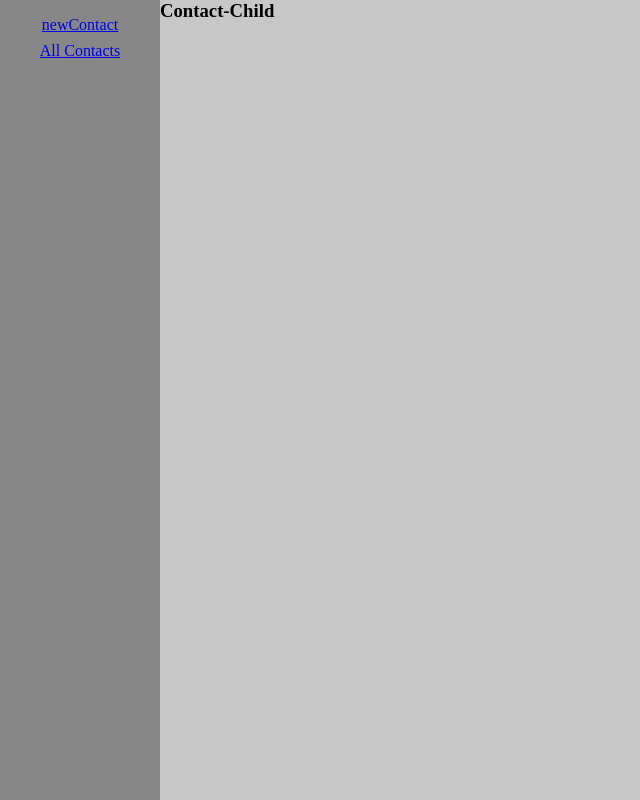
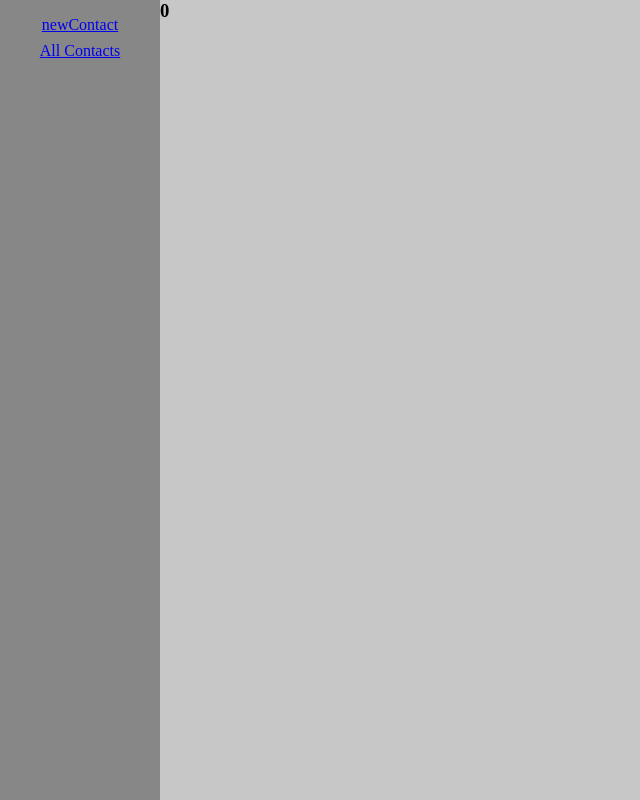
Before and after one commit to vitalischumarov/ContactManager, a React (Vite) app: page /Contacts in a window 1280 px wide. Shown: the whole page, without its empty margins (0-640 px from the left). Built offline with nearby package versions, Linux system fonts and the light colour scheme.

Commit message:
adding new contact works

```diff
--- a/src/App.tsx
+++ b/src/App.tsx
@@ -1,12 +1,52 @@
 import { Outlet } from "react-router-dom";
+import { useReducer, createContext, Dispatch } from "react";
 import "./App.scss";
 import Menue from "./components/Menue";
+import { iPerson } from "./Model/Contact";
+
+type contextType = {
+  contacts: PersonState;
+  dispatch: Dispatch<Action>;
+};
+
+export const PersonContext = createContext<contextType | undefined>(undefined);
+
+type PersonState = iPerson[];
+
+type Action =
+  | { type: "ADD"; payload: iPerson }
+  | { type: "EDIT"; payload: iPerson }
+  | { type: "DELETE"; payload: number };
+
+function reducer(personState: PersonState, action: Action) {
+  switch (action.type) {
+    case "ADD": {
+      return [...personState, action.payload];
+      break;
+    }
+    case "EDIT": {
+      return personState;
+      break;
+    }
+    case "DELETE": {
+      return personState;
+      break;
+    }
+  }
+}
 
 function App() {
+  const [contacts, dispatch] = useReducer<React.Reducer<PersonState, Action>>(
+    reducer,
+    []
+  );
+
   return (
     <div className="app">
       <Menue></Menue>
-      <Outlet></Outlet>
+      <PersonContext.Provider value={{ contacts, dispatch }}>
+        <Outlet></Outlet>
+      </PersonContext.Provider>
     </div>
   );
 }
--- a/src/components/Contacts.tsx
+++ b/src/components/Contacts.tsx
@@ -1,5 +1,10 @@
+import { useContext } from "react";
+import { PersonContext } from "../App";
+
 function Contacts() {
-  return <h3>Contact-Child</h3>;
+  const context = useContext(PersonContext);
+
+  return <h3>{context?.contacts.length}</h3>;
 }
 
 export default Contacts;
--- a/src/components/NewContact.tsx
+++ b/src/components/NewContact.tsx
@@ -1,6 +1,8 @@
-import { useState } from "react";
+import { useState, useContext } from "react";
+import { useNavigate } from "react-router-dom";
 import "./NewContact.scss";
 import { iPerson } from "../Model/Contact";
+import { PersonContext } from "../App";
 
 function NewContact() {
   let newPerson: iPerson = {
@@ -15,6 +17,8 @@ function NewContact() {
   };
 
   const [input, setInput] = useState(newPerson);
+  const context = useContext(PersonContext);
+  const navigate = useNavigate();
 
   function clickHandler(event: React.ChangeEvent<HTMLInputElement>) {
     console.log(event.target.name);
@@ -51,7 +55,11 @@ function NewContact() {
   }
 
   function saveContact() {
-    console.log("hello");
+    context?.dispatch({
+      type: "ADD",
+      payload: input,
+    });
+    navigate("/Contacts");
   }
 
   return (
```
